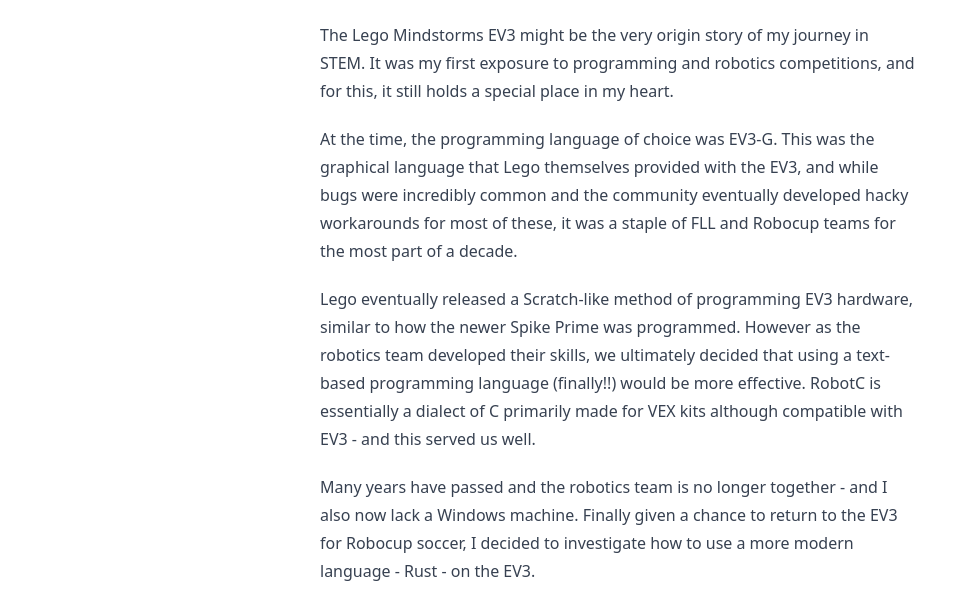
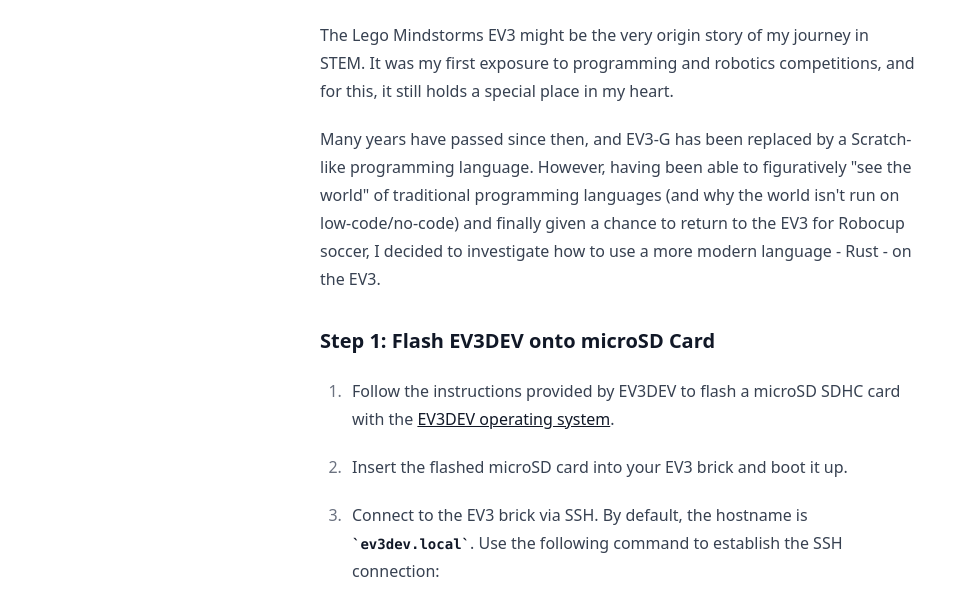
Before and after one commit to jtpotato/blog, an Astro site: page /posts/ev3dev-rust in a window 1280 px wide. Shown: the part 175-781 px from the top of the page, without its empty margins (0-962 px from the left). Built offline with nearby package versions, Linux system fonts and the light colour scheme; Astro itself is replaced by a stand-in of ours.

Commit message:
update article

```diff
--- a/src/content/blog/ev3dev-rust.mdx
+++ b/src/content/blog/ev3dev-rust.mdx
@@ -6,11 +6,7 @@
 
 The Lego Mindstorms EV3 might be the very origin story of my journey in STEM. It was my first exposure to programming and robotics competitions, and for this, it still holds a special place in my heart.
 
-At the time, the programming language of choice was EV3-G. This was the graphical language that Lego themselves provided with the EV3, and while bugs were incredibly common and the community eventually developed hacky workarounds for most of these, it was a staple of FLL and Robocup teams for the most part of a decade.
-
-Lego eventually released a Scratch-like method of programming EV3 hardware, similar to how the newer Spike Prime was programmed. However as the robotics team developed their skills, we ultimately decided that using a text-based programming language (finally!!) would be more effective. RobotC is essentially a dialect of C primarily made for VEX kits although compatible with EV3 - and this served us well.
-
-Many years have passed and the robotics team is no longer together - and I also now lack a Windows machine. Finally given a chance to return to the EV3 for Robocup soccer, I decided to investigate how to use a more modern language - Rust - on the EV3.
+Many years have passed since then, and EV3-G has been replaced by a Scratch-like programming language. However, having been able to figuratively "see the world" of traditional programming languages (and why the world isn't run on low-code/no-code) and finally given a chance to return to the EV3 for Robocup soccer, I decided to investigate how to use a more modern language - Rust - on the EV3.
 
 ### Step 1: Flash EV3DEV onto microSD Card
 
```
